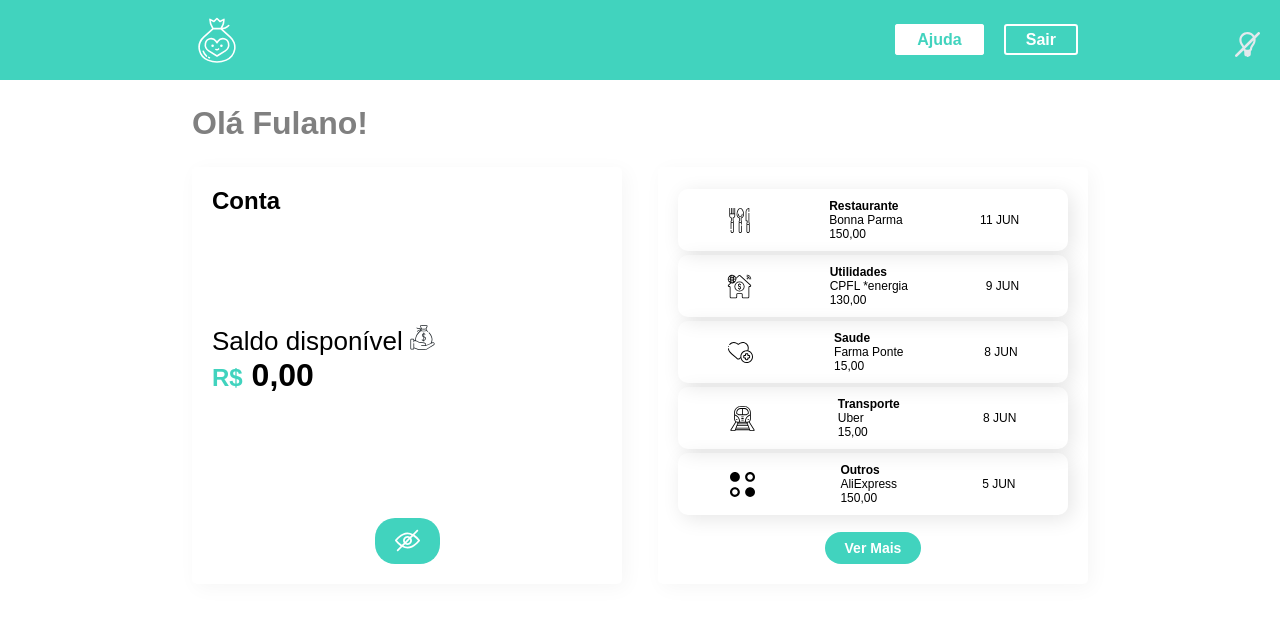
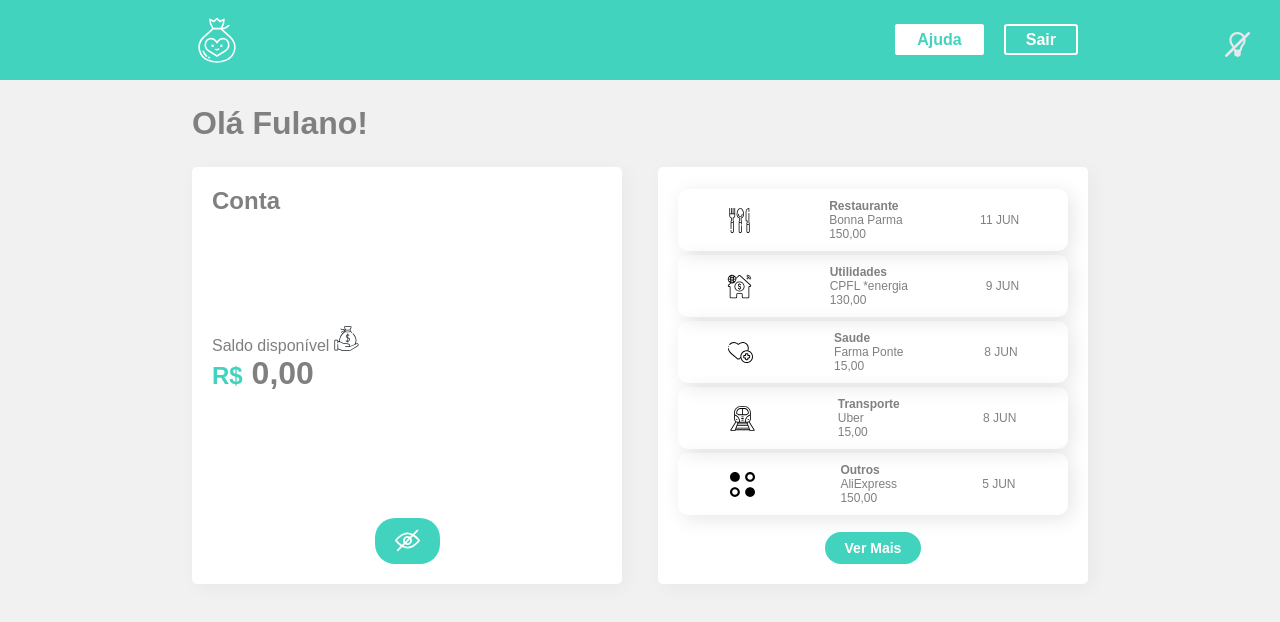
Before and after one commit to BrunaRangel/Smart-Bank, a React (Create React App) app: page / in a window 1280 px wide. Shown: the top 622 px of the page. Built offline with nearby package versions, Linux system fonts and the light colour scheme.

Commit message:
refactoring

```diff
--- a/src/Components/Account/index.js
+++ b/src/Components/Account/index.js
@@ -1,18 +1,21 @@
 import React, { useState } from "react";
-import * as S from '../Account/styles'
 
+//icons
 import privado from "../../assets/images/privado.svg";
 import olho_icone from "../../assets/images/olho.svg";
 import dinheiro from "../../assets/images/dinheiro.svg";
 
+//UI
 import {
-  Icone,
   Box,
-  Botao,
-  Saldo,
-  Detalhe,
+  BoxBalance,
+  IconeMargin,
   IconeTema,
+  Balance,
+  Detail,
+  Button
 } from "../../Components/UI";
+
 
 const Account = () => {
   const [toggleState, untoggle] = useState(true);
@@ -24,24 +27,23 @@ const Account = () => {
   return (
     <Box>
       <h2>Conta</h2>
-      <div style={{ fontSize: "26px", padding: "20px 0" }}>
+      <BoxBalance>
         Saldo disponível{" "}
         <span>
           <IconeTema src={dinheiro} alt="Ícone Saldo" />
         </span>
         {toggleState ? (
-          <Saldo>
-            <Detalhe>R$</Detalhe> 0,00{" "}
-          </Saldo>
+          <Balance>
+            <Detail>R$</Detail> 0,00{" "}
+          </Balance>
         ) : null}
-      </div>
-
-      <Botao onClick={toggleHandler}>
-        <S.IconeMargin
+      </BoxBalance>
+      <Button onClick={toggleHandler}>
+        <IconeMargin
           src={toggleState ? privado : olho_icone}
           alt="Privacidade do Saldo"
         />
-      </Botao>
+      </Button>
     </Box>
   );
 };
--- a/src/Components/Account/styles.js
+++ /dev/null
@@ -1,7 +0,0 @@
-import styled from "styled-components";
-
-export const IconeMargin = styled.img`
-    height: 25px;
-  width: 25px;
-  margin-top: 2px;
-`;
--- a/src/Components/Container/index.js
+++ b/src/Components/Container/index.js
@@ -1,19 +1,21 @@
 import React from "react";
-import * as S from '../Container/styles'
 
+//Components
 import Account from "../Account";
 import Extract from "../Extract";
 
+//UI
+import {ContainerMain, Titulo, Conteudo} from "../../Components/UI";
 
 const Container = () => {
   return (
-    <S.Container>
-      <S.Titulo>Olá Fulano!</S.Titulo>
-      <S.Conteudo>
+    <ContainerMain>
+      <Titulo>Olá Fulano!</Titulo>
+      <Conteudo>
         <Account />
         <Extract />
-      </S.Conteudo>
-    </S.Container>
+      </Conteudo>
+    </ContainerMain>
   );
 };
 
--- a/src/Components/Container/styles.js
+++ /dev/null
@@ -1,21 +0,0 @@
-import styled from "styled-components";
-
-export const Container = styled.div`
-  min-height: 90vh;
-  padding: 0px 15vw;
-`;
-
-export const Conteudo = styled.section`
-  display: flex;
-  flex-direction: row;
-  justify-content: space-between;
-
-  @media (max-width: 800px) {
-    flex-direction: column;
-  }
-`;
-
-export const Titulo = styled.h1`
-  color: ${({ theme }) => theme.text};
-  padding: 25px 0;
-`;
--- a/src/Components/Extract/index.js
+++ b/src/Components/Extract/index.js
@@ -1,6 +1,12 @@
 import React from "react";
-import { Box, Botao } from "../../Components/UI";
+
+//UI
+import { Box, Button } from "../../Components/UI";
+
+//info
 import { extratoLista } from "../../info";
+
+//Components
 import Items from "../Items";
 
 const Extract = () => {
@@ -11,7 +17,7 @@ const Extract = () => {
           <Items key={id} type={type} from={from} value={value} date={date} />
         );
       })}
-      <Botao>Ver Mais</Botao>
+      <Button>Ver Mais</Button>
     </Box>
   );
 };
--- a/src/Components/Header/index.js
+++ b/src/Components/Header/index.js
@@ -1,18 +1,22 @@
 import React from "react";
-import * as S from '../Header/styles'
+
+//icon
 import bank_logo from "../../assets/images/bank_logo.svg";
+
+//UI
+import {ContainerHeader, Logo, BtnHeader} from "../../Components/UI";
 
 const Header = () => {
   return (
-    <S.ContainerHeader>
-      <S.Logo src={bank_logo} alt="Logo Smart Bank" />
+    <ContainerHeader>
+      <Logo src={bank_logo} alt="Logo Smart Bank" />
       <div>
-        <S.Btn primary href="https://google.com">
+        <BtnHeader primary href="https://google.com">
           Ajuda
-        </S.Btn>
-        <S.Btn href="https://google.com">Sair</S.Btn>
+        </BtnHeader>
+        <BtnHeader href="https://google.com">Sair</BtnHeader>
       </div>
-    </S.ContainerHeader>
+    </ContainerHeader>
   );
 };
 
--- a/src/Components/Header/styles.js
+++ /dev/null
@@ -1,27 +0,0 @@
-import styled from "styled-components";
-import { corPrimaria } from "../UI/variaveis";
-
-export const ContainerHeader = styled.nav`
-  background-color: ${corPrimaria};
-  display: flex;
-  justify-content: space-between;
-  padding: 0 15vw;
-  height: 10vh;
-  align-items: center;
-`;
-
-export const Logo = styled.img`
-  height: 50px;
-  width: 50px;
-`;
-
-export const Btn = styled.a`
-  text-align: center;
-  border-radius: 3px;
-  padding: 5px 20px;
-  margin: 0 10px;
-  font-weight: 600;
-  border: 2px solid white;
-  background: ${(props) => (props.primary ? "white" : corPrimaria)};
-  color: ${(props) => (props.primary ? corPrimaria : "white")};
-`;
--- a/src/Components/Item/index.js
+++ b/src/Components/Item/index.js
@@ -1,13 +1,7 @@
 import React from "react";
-import styled from "styled-components";
 
-const Item = styled.div`
-  display: flex;
-  flex-direction: column;
-  .text {
-    font-weight: bold;
-  }
-`;
+//UI
+import {Item} from "../../Components/UI";
 
 export default ({ type, from, value }) => {
   return (
--- a/src/Components/Items/index.js
+++ b/src/Components/Items/index.js
@@ -1,18 +1,10 @@
 import React from "react";
-import styled from "styled-components";
+
 import Item from "../Item";
 import ImageFilter from "../ImageFilter";
 
-const Items = styled.div`
-  box-shadow: 4px 4px 20px 0px rgba(0, 0, 0, 0.1);
-  border-radius: 10px;
-  margin: 2px 0;
-  display: flex;
-  align-items: center;
-  justify-content: space-around;
-  padding: 10px;
-  font-size: 12px;
-`;
+//UI
+import {Items} from "../../Components/UI";
 
 export default (props) => {
   return (
--- a/src/Components/UI/index.js
+++ b/src/Components/UI/index.js
@@ -1,4 +1,87 @@
 import styled from "styled-components";
+import { corPrimaria } from "../UI/variaveis";
+
+  //button tema
+export const BtnTema = styled.button`
+  position: absolute;
+  top: 4vh;
+  right: 30px;
+  background-color: inherit;
+  border: none;
+  cursor: pointer;
+`;
+
+  // Header
+export const ContainerHeader = styled.nav`
+  background-color: ${corPrimaria};
+  display: flex;
+  justify-content: space-between;
+  padding: 0 15vw;
+  height: 10vh;
+  align-items: center;
+`;
+
+export const Logo = styled.img`
+  height: 50px;
+  width: 50px;
+`;
+
+export const BtnHeader = styled.a`
+  text-align: center;
+  border-radius: 3px;
+  padding: 5px 20px;
+  margin: 0 10px;
+  font-weight: 600;
+  border: 2px solid white;
+  background: ${(props) => (props.primary ? "white" : corPrimaria)};
+  color: ${(props) => (props.primary ? corPrimaria : "white")};
+`;
+
+
+  //Container
+export const ContainerMain = styled.div`
+  background-color: ${({ theme }) => theme.body};
+  min-height: 90vh;
+  padding: 0px 15vw;
+`;
+
+export const Conteudo = styled.section`
+  display: flex;
+  flex-direction: row;
+  justify-content: space-between;
+  color: ${({ theme }) => theme.text};
+
+  @media (max-width: 800px) {
+    flex-direction: column;
+  }
+`;
+
+export const Titulo = styled.h1`
+  color: ${({ theme }) => theme.text};
+  padding: 25px 0;
+`;
+
+  //Account
+export const Box = styled.div`
+  display: flex;
+  flex-direction: column;
+  justify-content: space-between;
+  background-color: ${({ theme }) => theme.inside};
+  border-radius: 5px;
+  box-shadow: 4px 4px 20px 0px rgba(0, 0, 0, 0.04);
+  padding: 20px;
+  width: 48%;
+
+  @media (max-width: 800px) {
+    width: 95%;
+    margin: 5px;
+  }
+`;
+
+export const BoxBalance = styled.div`
+  fontSize:26px,
+  padding: 20px 0;
+`;
 
 export const Icone = styled.img`
   height: 25px;
@@ -9,22 +92,17 @@ export const IconeTema = styled(Icone)`
   filter: ${({ theme }) => theme.filter};
 `;
 
-export const Box = styled.div`
-  display: flex;
-  flex-direction: column;
-  justify-content: space-between;
-  background-color: ${({ theme }) => theme.inside};
-  border-radius: 5px;
-  box-shadow: 4px 4px 20px 0px rgba(0, 0, 0, 0.04);
-  padding: 20px;
-  width: 48%;
-  @media (max-width: 800px) {
-    width: 95%;
-    margin: 5px;
-  }
+export const Balance = styled.div`
+  font-weight: 700;
+  font-size: 32px;
 `;
 
-export const Botao = styled.button`
+export const Detail = styled.span`
+  color: #41d3be;
+  font-size: 24px;
+`;
+
+export const Button = styled.button`
   margin: 15px auto 0px auto;
   display: block;
   border-radius: 20px;
@@ -37,21 +115,28 @@ export const Botao = styled.button`
   cursor: pointer;
 `;
 
-export const Detalhe = styled.span`
-  color: #41d3be;
-  font-size: 24px;
+export const IconeMargin = styled(Icone)`
+  margin-top: 2px;
 `;
 
-export const Saldo = styled.div`
-  font-weight: 700;
-  font-size: 32px;
+  //Items
+export const Items = styled.div`
+box-shadow: 4px 4px 20px 0px rgba(0, 0, 0, 0.1);
+border-radius: 10px;
+margin: 2px 0;
+display: flex;
+align-items: center;
+justify-content: space-around;
+padding: 10px;
+font-size: 12px;
 `;
 
-export const BtnTema = styled.button`
-  position: absolute;
-  top: 4vh;
-  right: 20px;
-  background-color: inherit;
-  border: none;
-  cursor: pointer;
+  //Item
+export const Item = styled.div`
+display: flex;
+flex-direction: column;
+
+.text {
+  font-weight: bold;
+}
 `;
```
